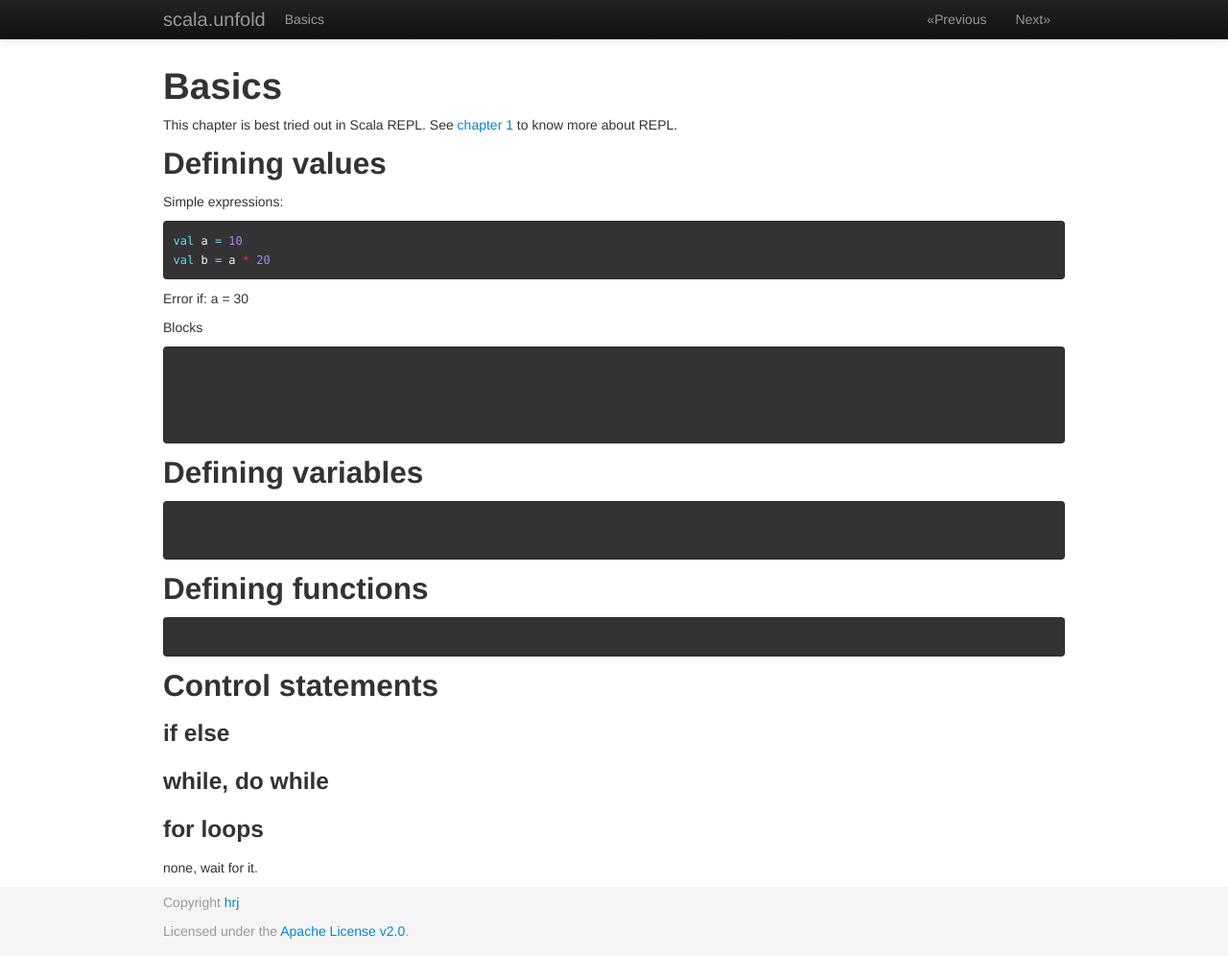
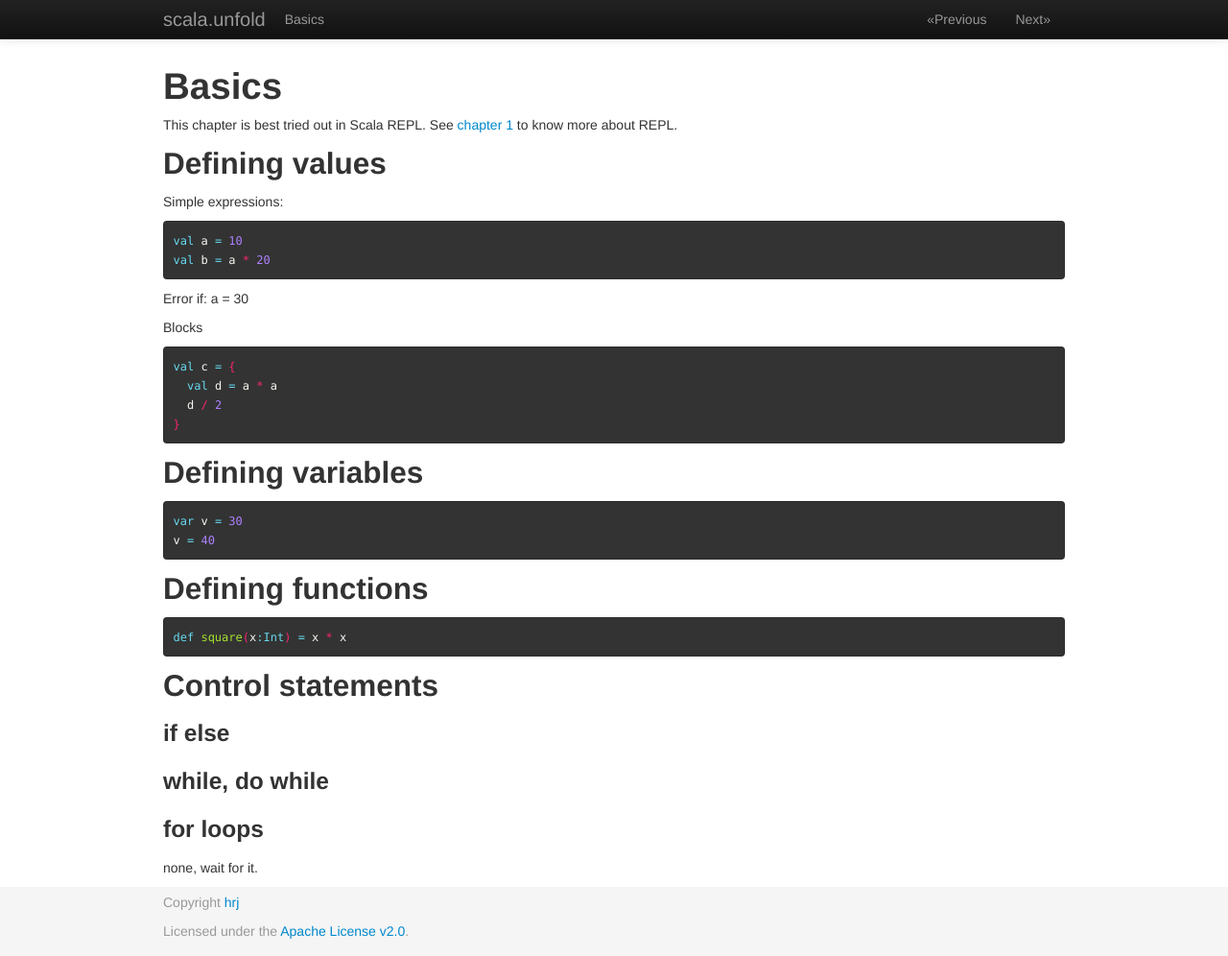
Before and after one commit to hrj/scala.unfold, a Jekyll site: the page built from chapter3.md, in a window 1280 px wide and 996 px high. Shown: the whole window at 96% size. Built offline with Jekyll 4.4.1, drawn with Linux system fonts in a browser that asks for light colours; Markdown is read by kramdown in place of the engine named in the settings.

Commit message:
Added scala tag to code blocks

````diff
--- a/chapter3.md
+++ b/chapter3.md
@@ -24,7 +24,7 @@ a = 30
 
 Blocks
 
-```
+``` scala
 val c = {
   val d = a * a
   d / 2
@@ -33,14 +33,14 @@ val c = {
 
 ## Defining variables
 
-```
+``` scala
 var v = 30
 v = 40
 ```
 
 ## Defining functions
 
-```
+``` scala
 def square(x:Int) = x * x
 ```
 
````
